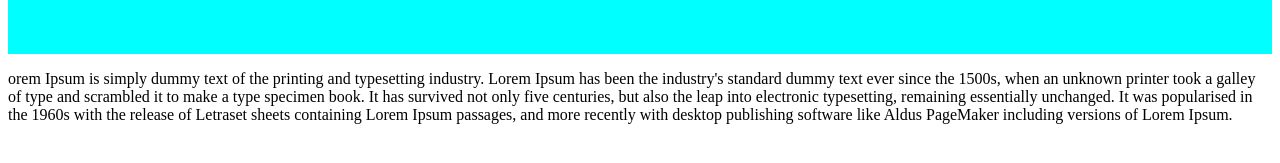
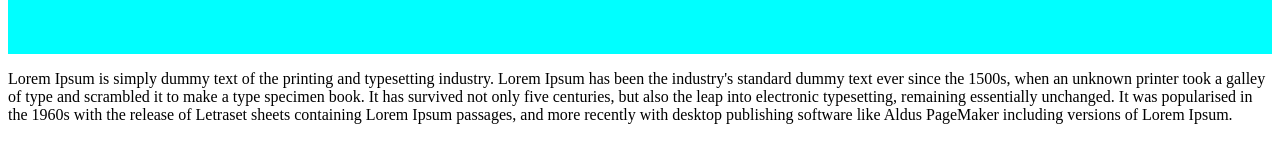
Before and after one commit to NathalyNDC/BEDU-sesion3, a plain HTML site: page index.html in a window 1280 px wide. Shown: the part 367-530 px from the top of the page. Drawn offline with Linux system fonts and the light colour scheme.

Commit message:
fotoReto

```diff
--- a/index.html
+++ b/index.html
@@ -17,7 +17,7 @@
     <main>
         <section>
             <p>
-                orem Ipsum is simply dummy text of the printing and typesetting industry. Lorem Ipsum has been the industry's standard dummy text ever since the 1500s, when an unknown printer took a galley of type and scrambled it to make a type specimen book. It has survived not only five centuries, but also the leap into electronic typesetting, remaining essentially unchanged. It was popularised in the 1960s with the release of Letraset sheets containing Lorem Ipsum passages, and more recently with desktop publishing software like Aldus PageMaker including versions of Lorem Ipsum.
+                Lorem Ipsum is simply dummy text of the printing and typesetting industry. Lorem Ipsum has been the industry's standard dummy text ever since the 1500s, when an unknown printer took a galley of type and scrambled it to make a type specimen book. It has survived not only five centuries, but also the leap into electronic typesetting, remaining essentially unchanged. It was popularised in the 1960s with the release of Letraset sheets containing Lorem Ipsum passages, and more recently with desktop publishing software like Aldus PageMaker including versions of Lorem Ipsum.
 
             </p>
         </section>
```
Also changed, not shown: reto.JPG (added).
